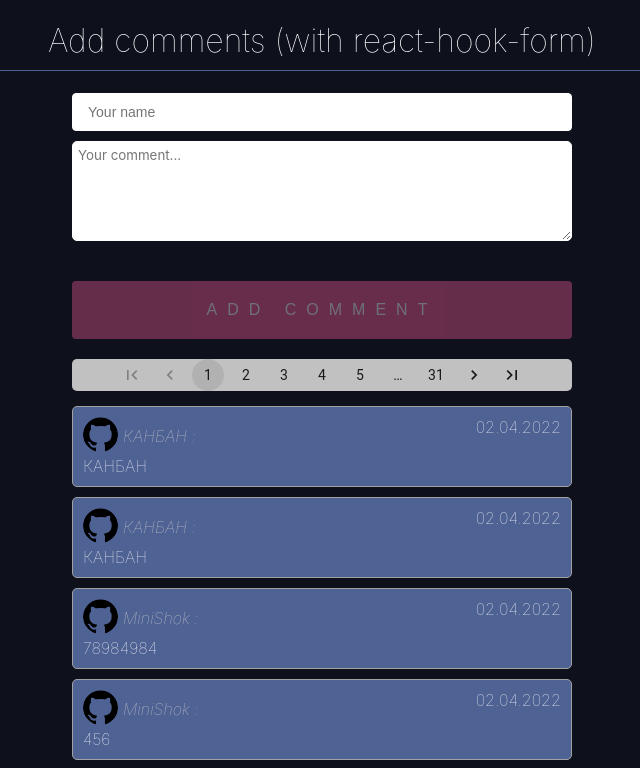
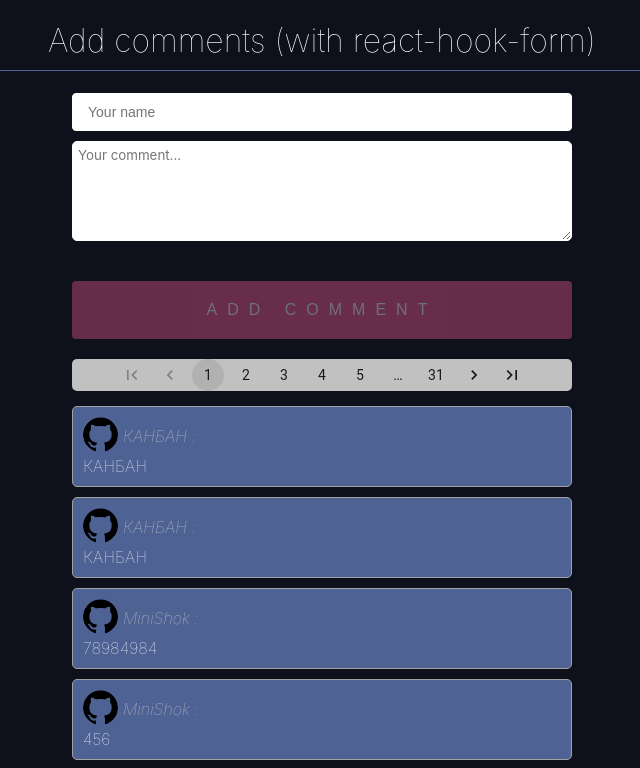
Before and after one commit to MikhailShokun/COMMENTS-LIST, a React (Create React App) app: page / in a window 1280 px wide. Shown: the top 768 px of the page, without its empty margins (318-958 px from the left). Built offline with nearby package versions, Linux system fonts and the light colour scheme; data requests are answered from the project's data file.

Commit message:
corrected the code

```diff
--- a/src/App.js
+++ b/src/App.js
@@ -4,7 +4,6 @@ import axios from "axios";
 import CommentsForm from "./component/CommentsForm/CommentsForm";
 import CommentsList from "./component/CommentsList/CommentsList";
 import AppPagination from "./component/Pagination/AppPagination";
-
 
 const App = () => {
     const [comments, setComment] = useState([]);
--- a/src/component/Comment/Comment.jsx
+++ b/src/component/Comment/Comment.jsx
@@ -1,7 +1,6 @@
 import React from 'react';
 import styles from "./Comment.module.css";
 import ava from "../../assets/images/git.png";
-
 
 const Comment = ({name, body, time}) => {
     return (
@@ -19,11 +18,9 @@ const Comment = ({name, body, time}) => {
                     {time}
                 </div>
             </div>
-
             <div>
                 {body}
             </div>
-
         </div>
     )
 }
--- a/src/component/Comment/Comment.module.css
+++ b/src/component/Comment/Comment.module.css
@@ -9,7 +9,6 @@
     background: rgb(79, 98, 148);
     border-radius: 5px;
 }
-
 
 .userInfo {
     display: flex;
--- a/src/component/CommentsForm/CommentsForm.jsx
+++ b/src/component/CommentsForm/CommentsForm.jsx
@@ -4,9 +4,7 @@ import {useForm} from "react-hook-form";
 import axios from "axios";
 
 const CommentsForm = ({getComments, setLoading}) => {
-
-
-    const createComments = (data) => {
+   const createComments = (data) => {
         return axios.post("http://localhost:3001/comments", {
             name: data.name,
             body: data.commentBody,
--- a/src/component/CommentsList/CommentsList.jsx
+++ b/src/component/CommentsList/CommentsList.jsx
@@ -3,10 +3,8 @@ import styles from "./CommentsList.module.css"
 import Comment from "../Comment/Comment";
 import moment from "moment";
 
-
 const CommentsList = ({comments, loading}) => {
-
-let time = moment().format('DD.MM.YYYY')
+let time = moment().format('DD.MM.YYYY');
 
     return (
         <div className={styles.listWrapper}>
@@ -17,7 +15,6 @@ let time = moment().format('DD.MM.YYYY')
                         <Comment key={comment.id}
                                  name={comment.name}
                                  body={comment.body}
-                                 time={time}
                         />)
                 }
             </div>
```
